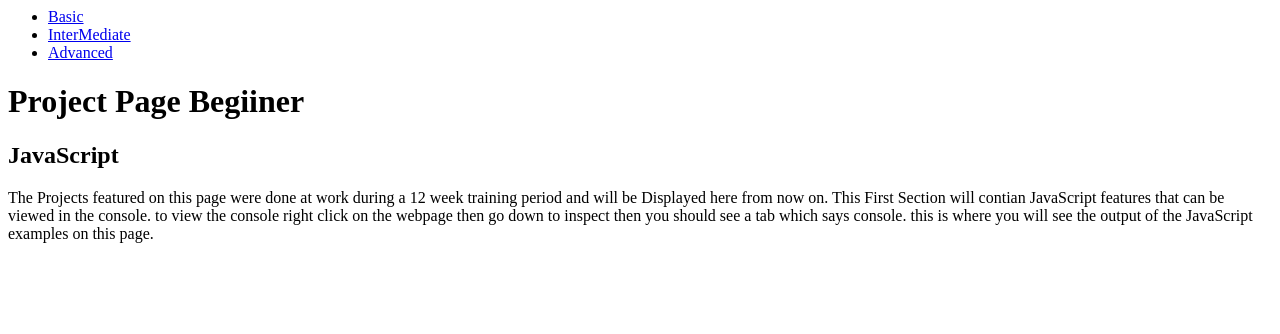
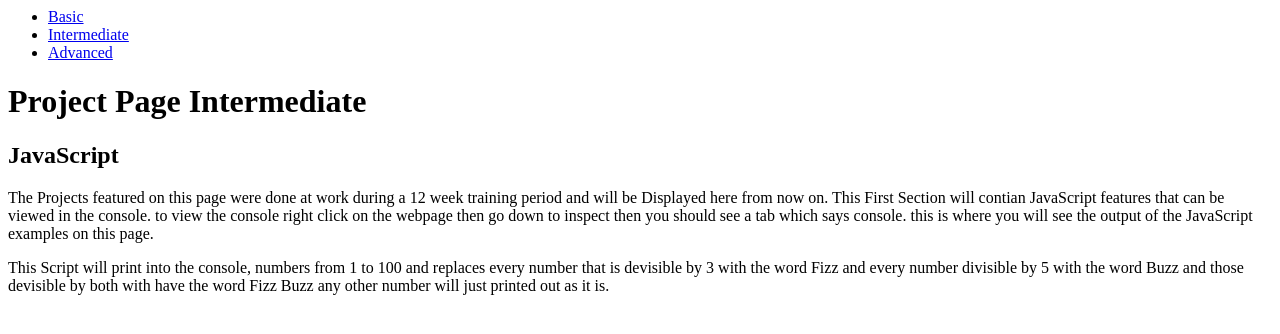
Before and after one commit to MaryOpenshaw/MaryOpenshaw.github.io, a plain HTML site: page Project2.html in a window 1280 px wide. Drawn offline with Linux system fonts and the light colour scheme.

Commit message:
starting itemediate tasks

```diff
--- a/Project2.html
+++ b/Project2.html
@@ -7,14 +7,14 @@
     </title>
     <ul id="navigation">
             <li> <a href="project.html"> Basic</a> </li>
-            <li> <a href="project2.html"> InterMediate</a> </li>
+            <li> <a href="project2.html"> Intermediate</a> </li>
             <li> <a href="project3.html"> Advanced </a> </li>
         </ul>
 </head>
 <body>
         <div>
             <h1>
-                Project Page Begiiner
+                Project Page Intermediate
             </h1>
         </div>
         <div>
@@ -30,5 +30,32 @@
                 you will see the output of the JavaScript examples on this page.
             </p>
         </div>
+        <div>
+            <p>
+                This Script will print into the console, numbers from 1 to 100 and replaces every number that is devisible by 3 with the
+                word Fizz and every number divisible by 5 with the word Buzz and those devisible by both with have the word Fizz Buzz any
+                other number will just printed out as it is.
+                <script>
+                        for (i = 1; i > 0 && i < 100; i++) {
+                            if (i % 3 == 0) {
+                                console.log("Fizz");
+                                }
+                             else if (i % 5 == 0)
+                                {
+                                console.log("Buzz");
+                                }
+                            else if (i % 3 == 0 && i % 5 == 0)
+                                {
+                                 console.log("Fizz Buzz");
+                                }
+                                else {
+                                    console.log(i)
+                                }
+
+                           }
+                        //
+                </script>
+            </p>
+        </div>
 </body>
 </html>
```
Also changed, not shown: project.html (+1 -1 lines), project3.html (+6 -6 lines).
